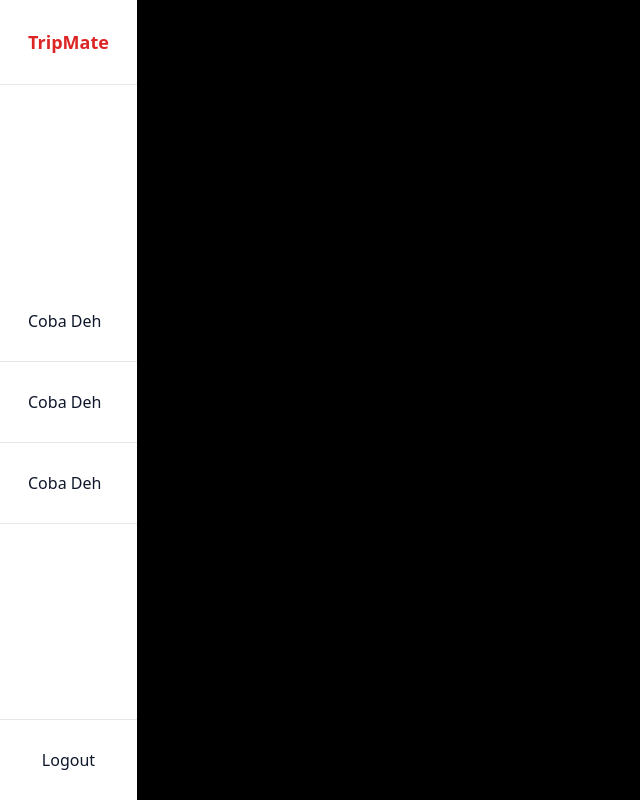
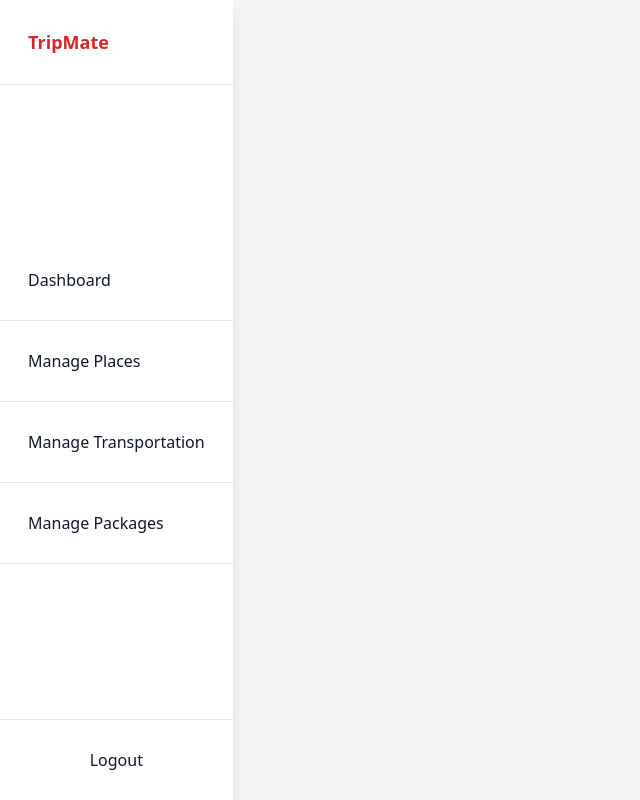
Before and after one commit to viranarita/UTS-TripMate, a PHP site: page /dashboard.php in a window 1280 px wide. Shown: the whole page, without its empty margins (0-640 px from the left). Run offline with PHP 8.4, Linux system fonts and the light colour scheme.

Commit message:
nambahin teks teks dlu

```diff
--- a/public/dashboard.php
+++ b/public/dashboard.php
@@ -9,7 +9,7 @@
     <link rel="stylesheet" href="style.css"/>
 </head>
 
-<body class="bg-black">
+<body class="bg-gray-100">
     <!-- Sidebar Start -->
     <aside class="bg-white fixed top-0 left-0 h-full w-96 min-w-[384px] shadow-lg flex flex-col z-10">
 
@@ -22,14 +22,17 @@
 
             <!-- Menu (Akan Mengisi Ruang Tengah) -->
             <div class="flex-1">
-                <div class="p-7 space-y-3 border-b border-gray-200">
-                    <a href="#dashboard" class="text-base text-dark hover:text-primary">Coba Deh</a>
+                <div class="p-7 space-y-3 border-b border-gray-200 center">
+                    <a href="#dashboard" class="text-base text-dark hover:text-primary">Dashboard</a>
                 </div>
                 <div class="p-7 space-y-3 border-b border-gray-200">
-                    <a href="#dashboard" class="text-base text-dark hover:text-primary">Coba Deh</a>
+                    <a href="#dashboard" class="text-base text-dark hover:text-primary">Manage Places</a>
                 </div>
                 <div class="p-7 space-y-3 border-b border-gray-200">
-                    <a href="#dashboard" class="text-base text-dark hover:text-primary">Coba Deh</a>
+                    <a href="#dashboard" class="text-base text-dark hover:text-primary">Manage Transportation</a>
+                </div>
+                <div class="p-7 space-y-3 border-b border-gray-200">
+                    <a href="#dashboard" class="text-base text-dark hover:text-primary">Manage Packages</a>
                 </div>
             </div>
 
```
